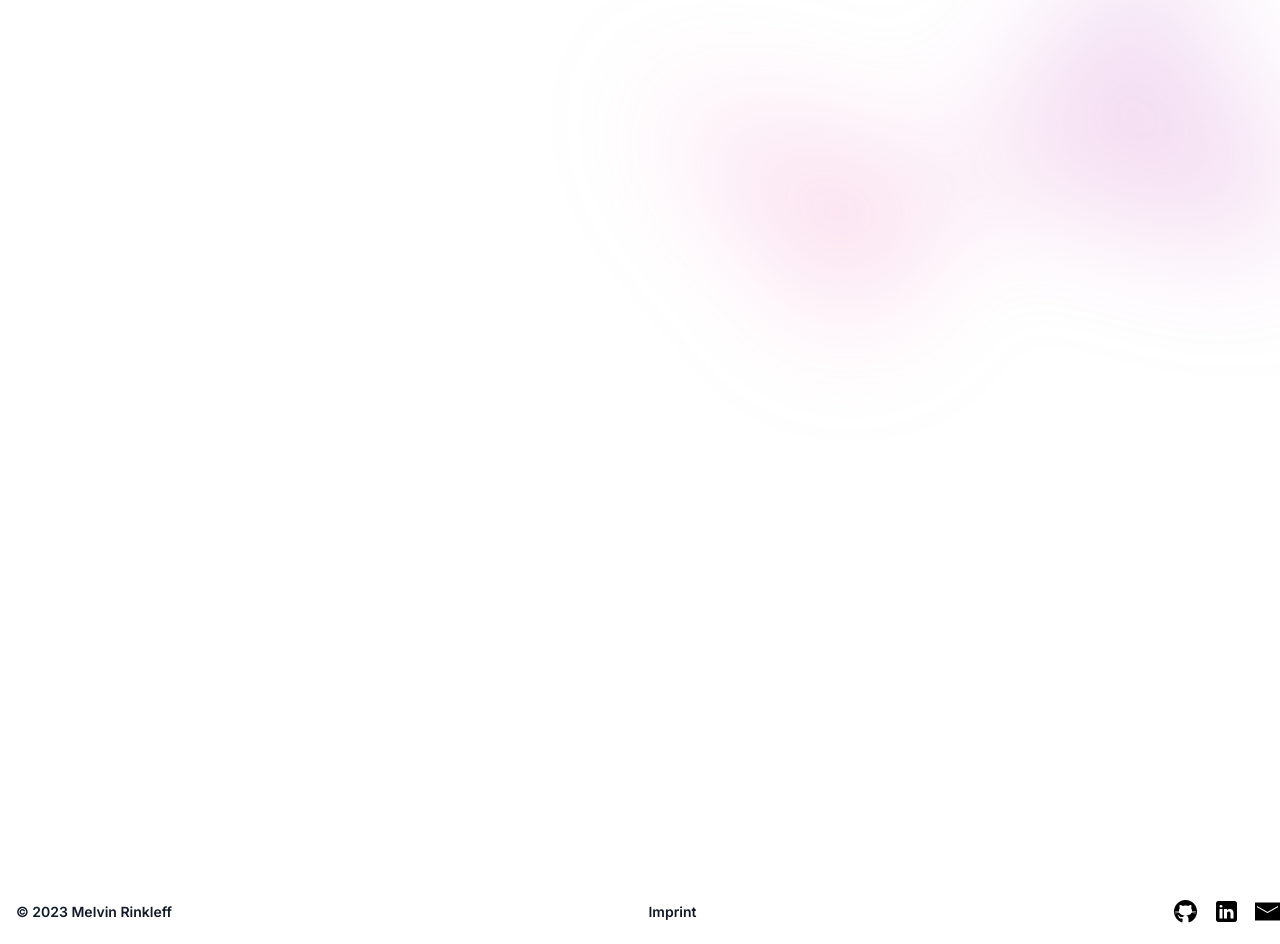
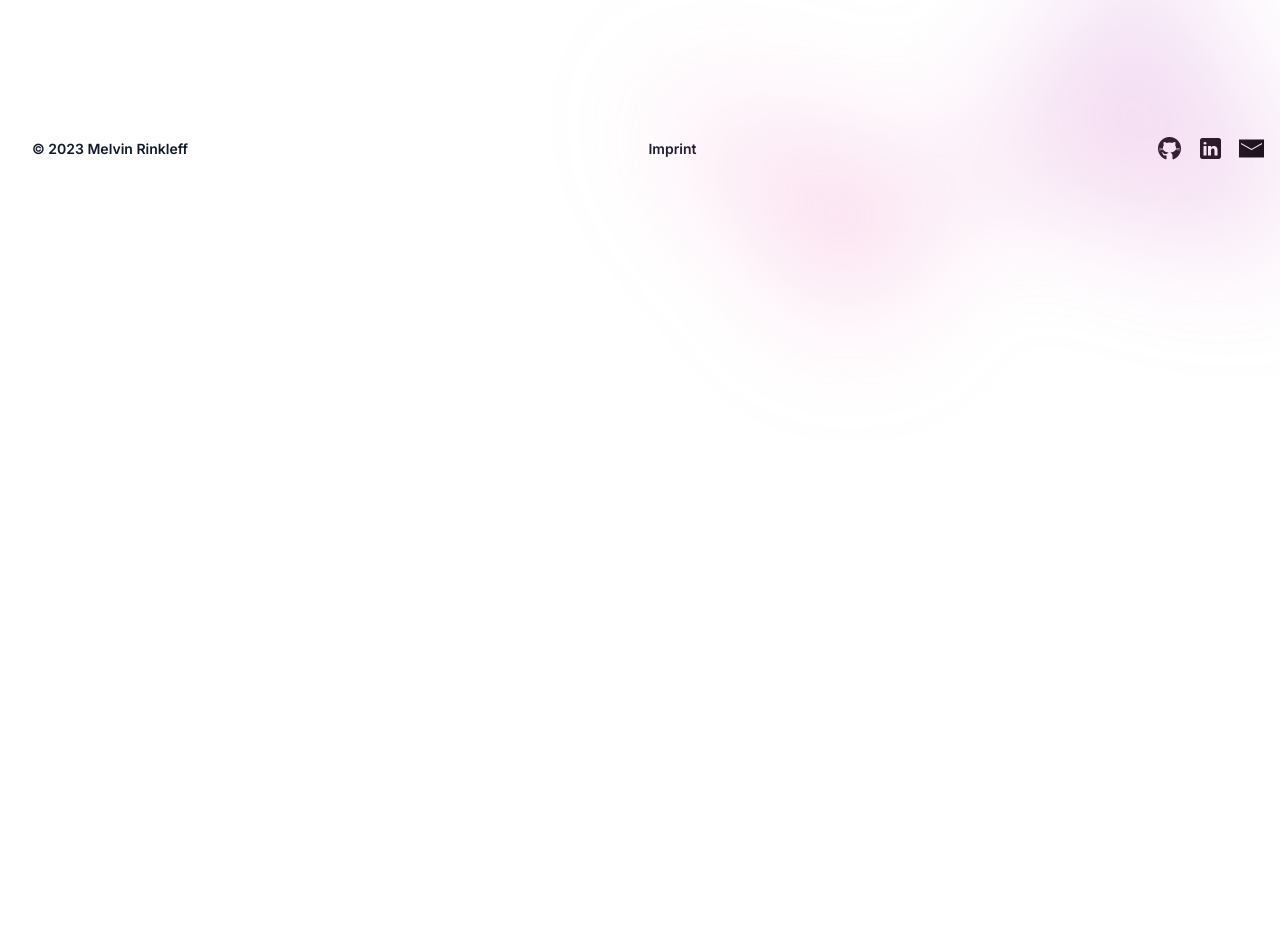
Before and after one commit to Melvin2306/melvinrinkleff.de, a Next.js app in the folder website/: page / in a window 1280 px wide. Shown: the part 580-1524 px from the top of the page. After the commit the page ends 914 px from the top, so only its background shows below. Built offline with nearby package versions, Linux system fonts and the light colour scheme.

Commit message:
Update Footer.tsx

```diff
--- a/website/src/app/components/Footer.tsx
+++ b/website/src/app/components/Footer.tsx
@@ -22,10 +22,9 @@ export default function Footer() {
   ];
 
   return (
-    <div className="flex flex-col h-screen">
-      <div className="flex-1"></div>
+    <div className="flex flex-col h-8">
       <footer
-        className="flex items-center justify-between pb-3"
+        className="flex items-center justify-between pb-3 mx-4 position-fixed bottom-0"
         aria-label="Footer"
       >
         <p className="text-sm font-semibold leading-6 text-gray-900">
@@ -49,7 +48,13 @@ export default function Footer() {
               href={item.href}
               className="text-sm font-semibold leading-6 text-gray-900"
             >
-              <Image src={item.pic} alt={item.href} height={25} width={25} />
+              <Image
+                src={item.pic}
+                alt={item.href}
+                height={25}
+                width={25}
+                className="hover:opacity-50"
+              />
             </a>
           ))}
         </div>
```
